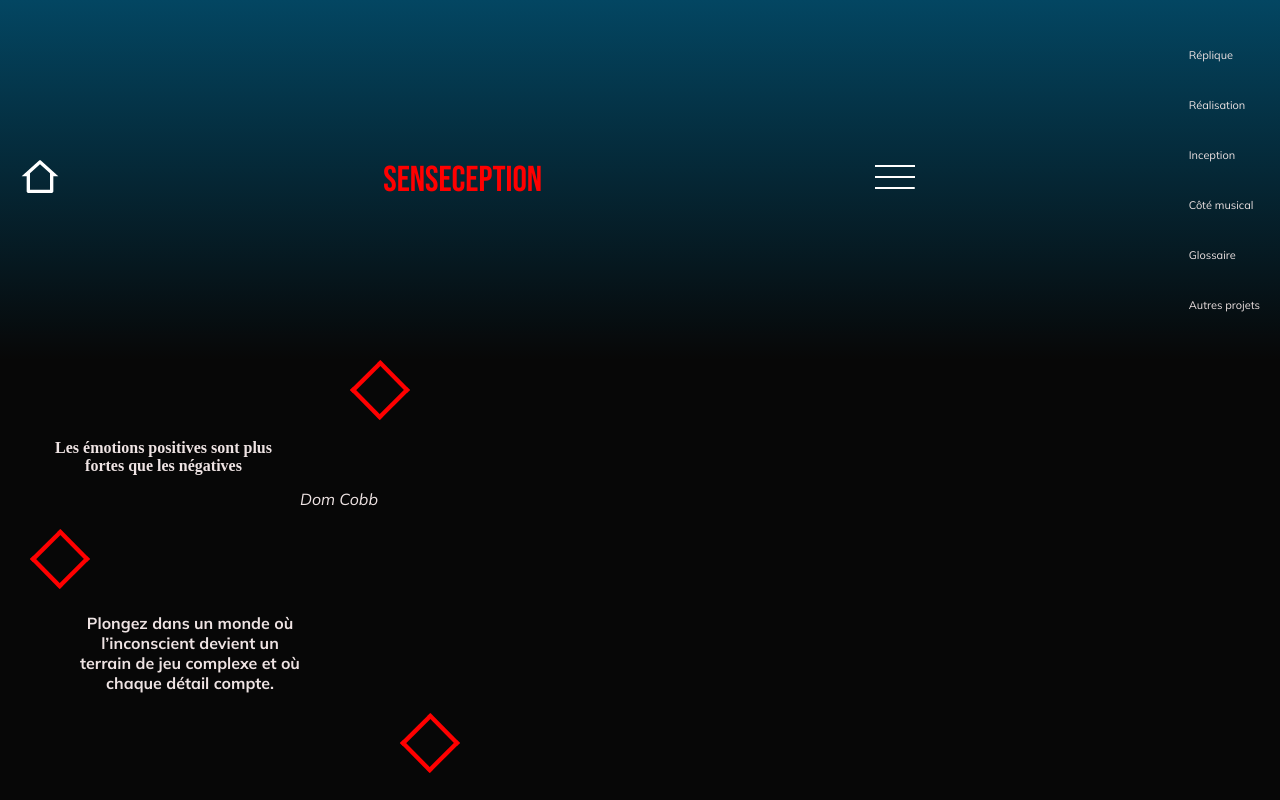
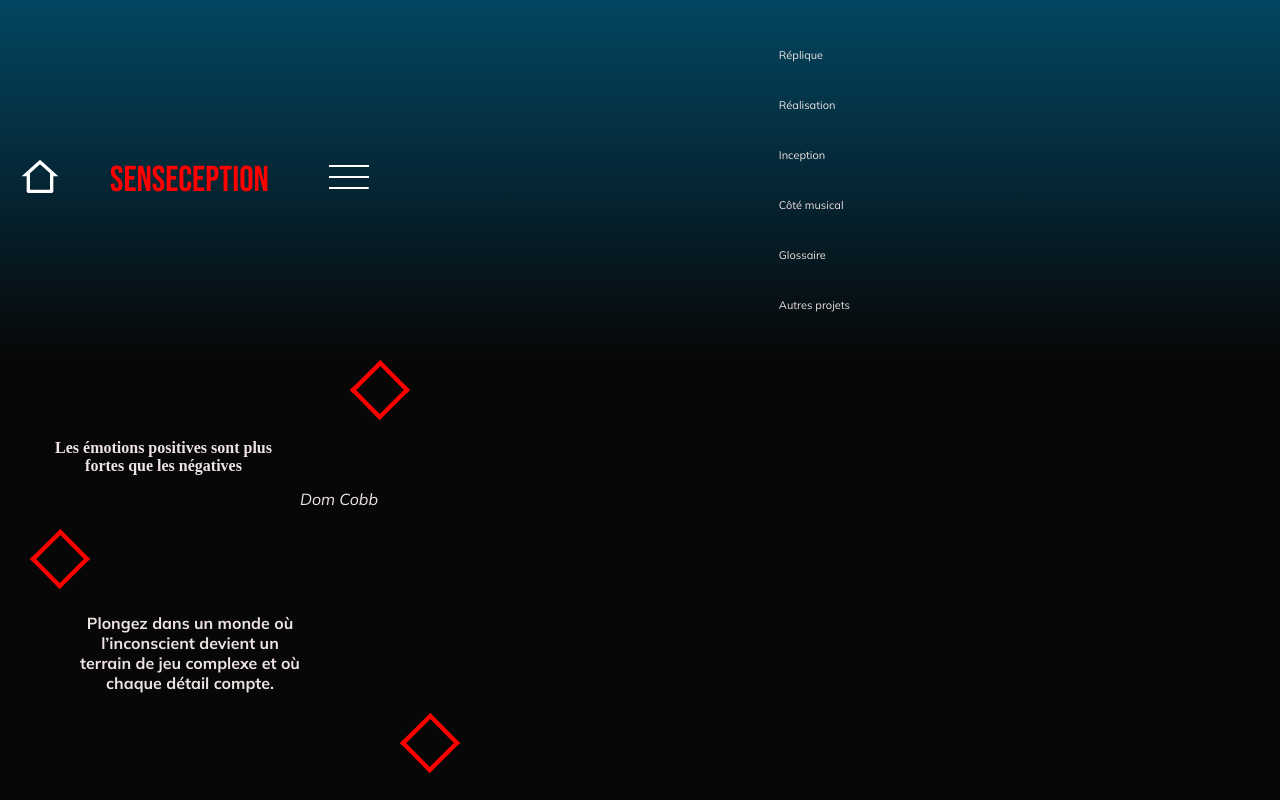
Before and after one commit to MMI-SAE-105/2023-sae105-projet-LolaRoth, a plain HTML site: page index.html in a window 1280 px wide. Both pictures are taken after a click on the button 1210 px from the left and 52 px from the top of the page. Shown: the top 800 px of the page. Drawn offline with nearby package versions, Linux system fonts and the light colour scheme; a web font is replaced by a local one.

```diff
--- a/src/css/layout/header.css
+++ b/src/css/layout/header.css
@@ -5,6 +5,7 @@
     transition: height 0.5s ease;
     display: flex;
     flex-direction: column;
+
 }
 
 .header__elt{
@@ -62,3 +63,14 @@
     list-style-type: none;
     line-height: 50px;
 }
+
+.menu{
+
+  bottom: 20px; /* Ajouté */
+  width: 100%; /* Ajouté */
+  display: flex;
+  justify-content: center;
+  align-items: center;
+
+
+}
```
Also changed, not shown: 404.html (+1 -1 lines).
